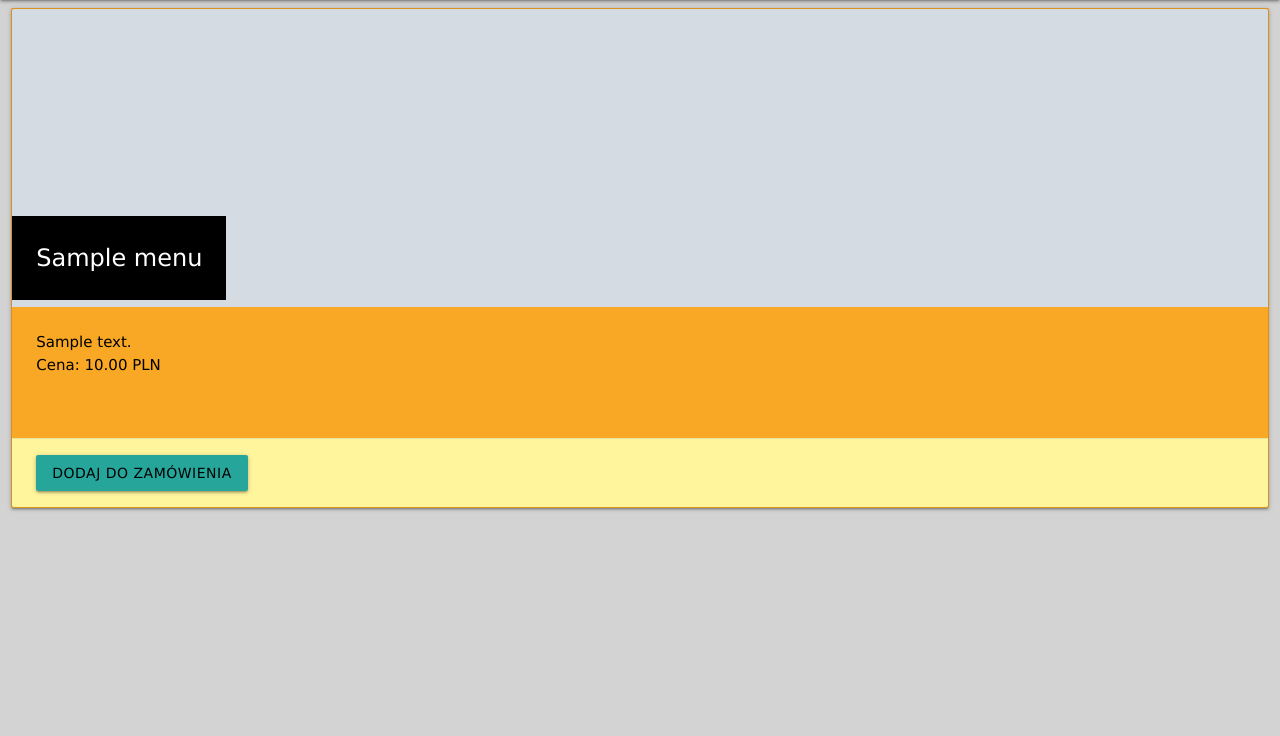
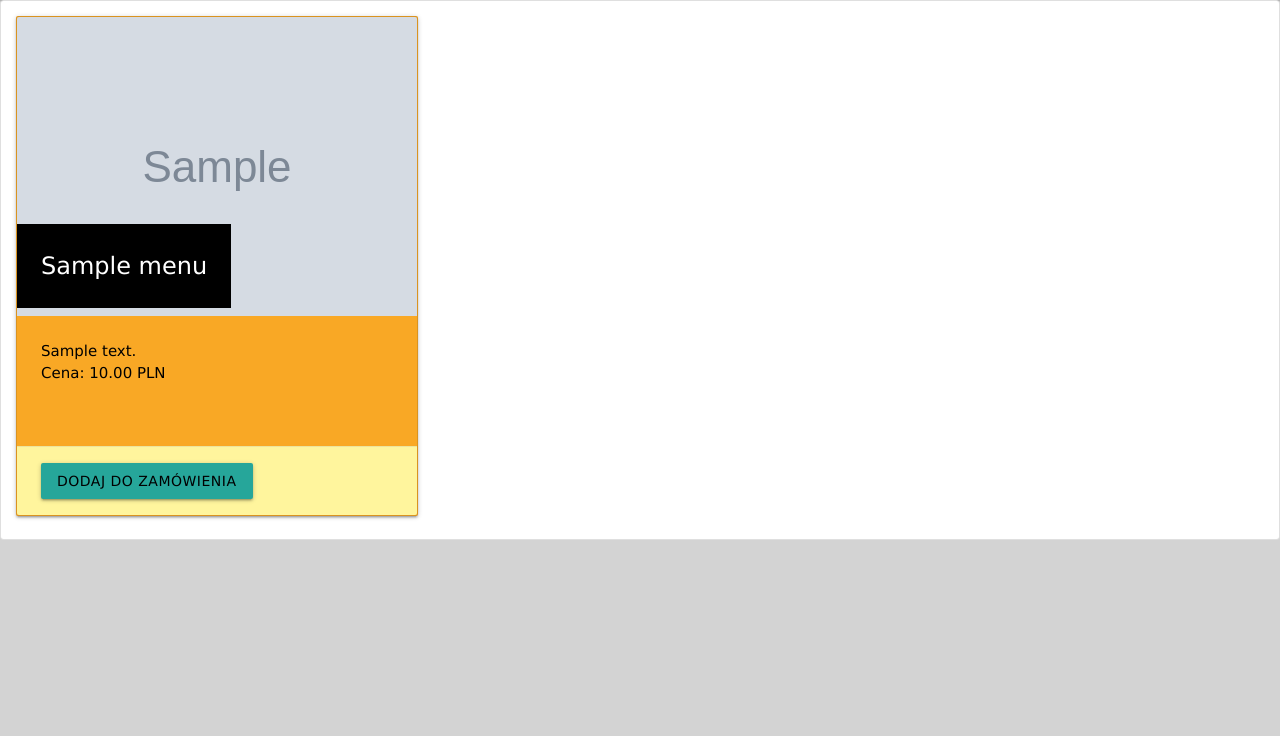
Before and after one commit to metalic24/amciuamciu.pl, a Django app: page /menu/1/ in a window 1280 px wide. Shown: the part 64-800 px from the top of the page. Run offline with Django 3.2, Linux system fonts and the light colour scheme; tables that the repository leaves empty hold one stand-in row (values such as "Sample post"); grey boxes marked "Sample" are stand-in pictures.

Commit message:
lepszy widok restauracji
lepiej to wygląda na różnych urządzeniach

```diff
--- a/amciuamciu/templates/menu/show_menu.html
+++ b/amciuamciu/templates/menu/show_menu.html
@@ -34,10 +34,10 @@
 {% endcomment %}
 
 
-<div class="row">
+<ul class="list-group">
 
     {% for obj in objs %}
-    <div class="col s12 m6">
+    <li class="list-group-item d-flex justify-content-between align-items-center">
       <div class="card large yellow darken-3">
         <div class="card-image">
           <img src={{obj.img_path.url}}>
@@ -55,11 +55,11 @@
             <a   class="add-to-cart btn btn-primary black-text" href="#" > Dodaj do zamówienia</a>
         </div>
       </div>
-    </div>
+    </li>
 
     {% endfor %}
 
-  </div>
+  </ul>
 
 
 <script type="text/javascript" src="{% static 'order.js' %}" ></script>
--- a/amciuamciu/templates/restaurant/show_restaurant.html
+++ b/amciuamciu/templates/restaurant/show_restaurant.html
@@ -19,11 +19,12 @@
 
 {% endfor %} {% endcomment %}
 
-<div class="row">
+<div class="row" >
+
     {% for obj in objs %}
 
 
-    <div class="col s12 m6">
+    <div class="col-md-4 col-sm-6 col-lg-4">
       <div class="card large yellow darken-3">
           <div class="card-image">
             <img src="{{obj.img_path.url}}">
```
Also changed, not shown: amciuamciu/media/images/BIG_0003_Pikantny_teksanski_burger.png (added), amciuamciu/media/images/comment_15941107057zGJwmVBJ1ll8aRNUhM5Vv.gif (added), amciuamciu/media/images/pizza-Wroclaw-najlepsza_VYsH7y9.jpg (added), amciuamciu/media/images/sushi-930x530_ViWBjeH.jpg (added), amciuamciu/media/images/zamow-online-jedzenie-z-dostwa-z-portalu-smacznieiszybko.pl-kotlet-schabowy_8nw9TVI.jpg (added), amciuamciu/menu/migrations/0001_initial.py.
